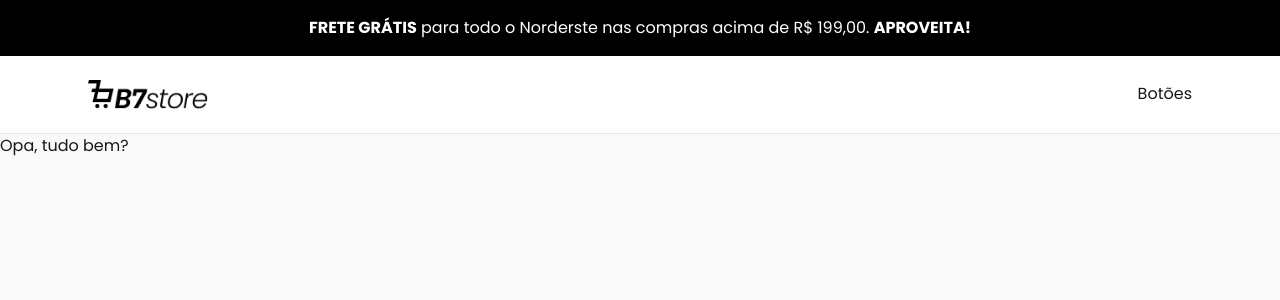
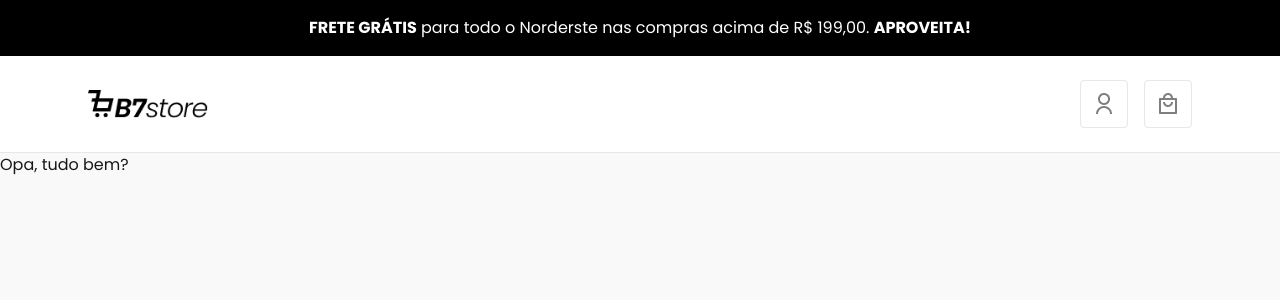
Before and after one commit to matheuskdr/b7store-frontend, a Next.js app: page / in a window 1280 px wide. Shown: the top 300 px of the page. Built offline with nearby package versions, Linux system fonts and the light colour scheme.

Commit message:
Header buttons

```diff
--- /dev/null
+++ b/src/components/layout/header-icon.tsx
@@ -0,0 +1,20 @@
+import Image from "next/image";
+
+type Props = {
+    src: string;
+    alt: string;
+};
+
+export const HeaderIcon = ({ src, alt }: Props) => {
+    return (
+        <div className="size-12 border border-gray-200 rounded-sm flex justify-center items-center hover:bg-gray-50">
+            <Image
+                src={src}
+                alt={alt}
+                width={24}
+                height={24}
+                className="size-6"
+            />
+        </div>
+    );
+};
--- a/src/components/layout/header.tsx
+++ b/src/components/layout/header.tsx
@@ -1,6 +1,8 @@
 "use client";
 
 import Image from "next/image";
+import { HeaderIcon } from "./header-icon";
+import Link from "next/link";
 
 export function Header() {
     return (
@@ -19,7 +21,28 @@ export function Header() {
                             height={40}
                         />
                     </div>
-                    <div className="">Botões</div>
+                    <div className="">
+                        <div className="flex gap-4">
+                            <Link href={"/my-orders"}>
+                                <HeaderIcon
+                                    src={"/assets/ui/user-line.png"}
+                                    alt={"Perfil"}
+                                />
+                            </Link>
+                            <Link href={"/cart"}>
+                                <HeaderIcon
+                                    src={"/assets/ui/shopping-bag-4-line.png"}
+                                    alt={"Carrinho"}
+                                />
+                            </Link>
+                            <div className="md:hidden">
+                                <HeaderIcon
+                                    src={"/assets/ui/menu-line.png"}
+                                    alt={"Menu"}
+                                />
+                            </div>
+                        </div>
+                    </div>
                 </div>
             </div>
         </header>
```
